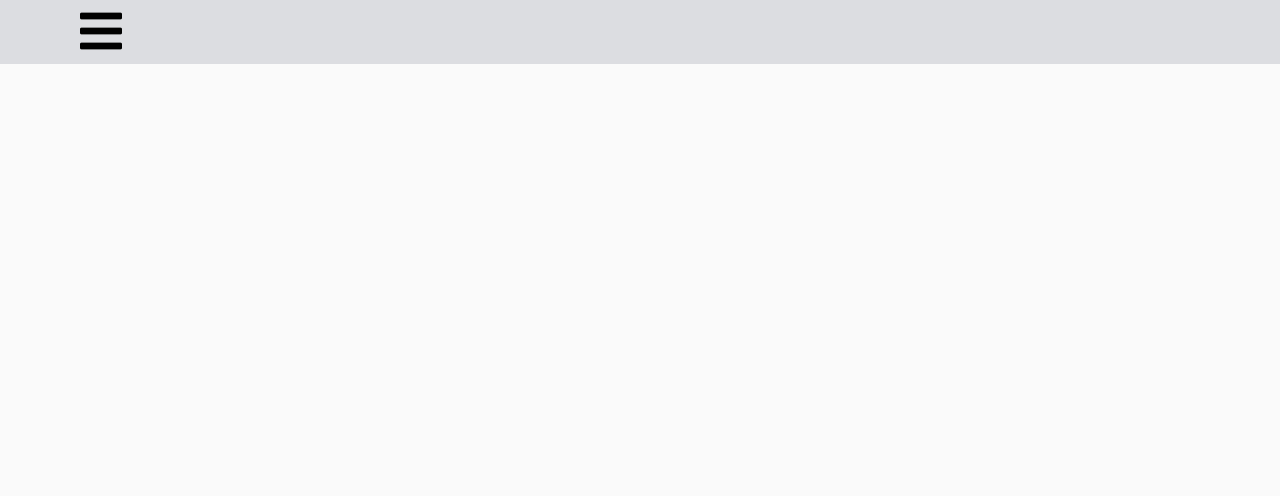
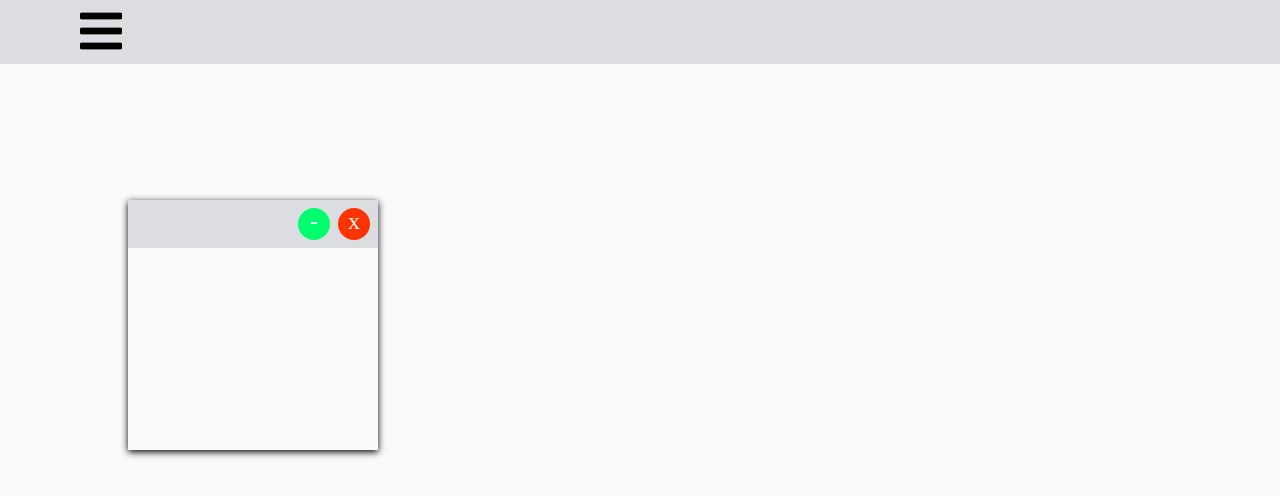
Before and after one commit to abhijith-07/draw-note, a plain HTML site: page index.html in a window 1280 px wide. Drawn offline with Linux system fonts and the light colour scheme.

Commit message:
feat: added sticky note

```diff
--- a/index.html
+++ b/index.html
@@ -8,6 +8,7 @@
     <title>Note-JS</title>
 </head>
 <body>
+    <header>
         <div class="tool-bar">
             <div class="tool-menu">
                 <i class="fas fa-bars"></i>
@@ -32,6 +33,16 @@
                 <img src="./assets/images/redo.svg" alt="" class="tool redo">
             </div>
         </div>
+    </header>
+    <main class="container">
+        <div class="sticky-container">
+            <div class="sticky-header">
+                <div class="sticky-minimize">-</div>
+                <div class="sticky-delete">x</div>
+            </div>
+            <div class="sticky-main"></div>
+        </div>
+    </main>
     <script src="script.js"></script>
 </body>
 </html>
--- a/style.css
+++ b/style.css
@@ -92,3 +92,35 @@ body {
 .green {
     background-color: #0f0;
 }
+
+.sticky-container {
+    width: 250px;
+    height: 250px;
+    box-shadow: 0px 2px 7px #000;
+    position: absolute;
+    top: 25%;
+    left: 10%;
+}
+
+.sticky-header {
+    background-color: #dcdde1;
+    display: flex;
+    justify-content: end;
+    gap: 0.5em;
+    padding: 0.5rem 0.5rem;
+    cursor: pointer;
+}
+
+.sticky-minimize, .sticky-delete {
+    background-color: rgb(0, 255, 110);
+    width: 2rem;
+    height: 2rem;
+    text-align: center;
+    font-size: 1.5rem;
+    border-radius: 50%;
+    color: #fff;
+}
+
+.sticky-delete {
+    background-color: rgb(255, 51, 0);
+}
```
Lines whose indentation alone changed are shown as unchanged.
